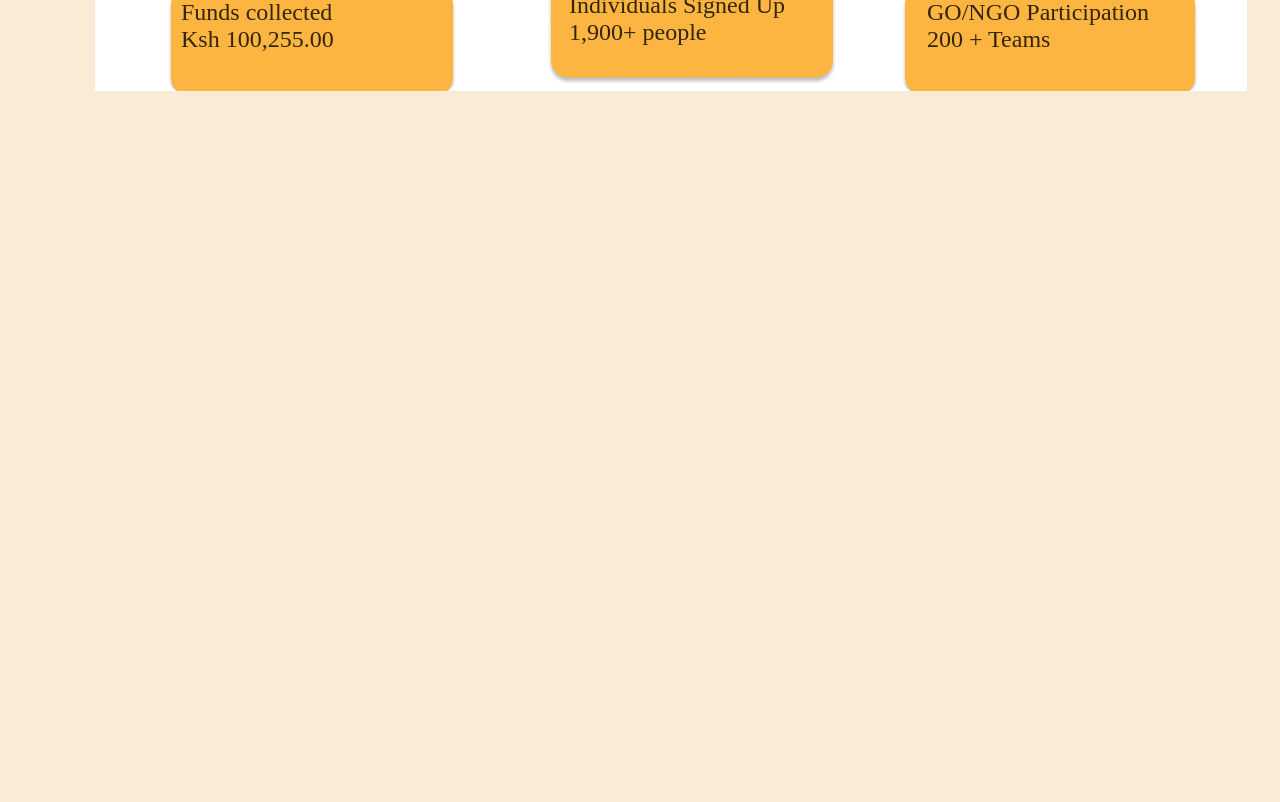
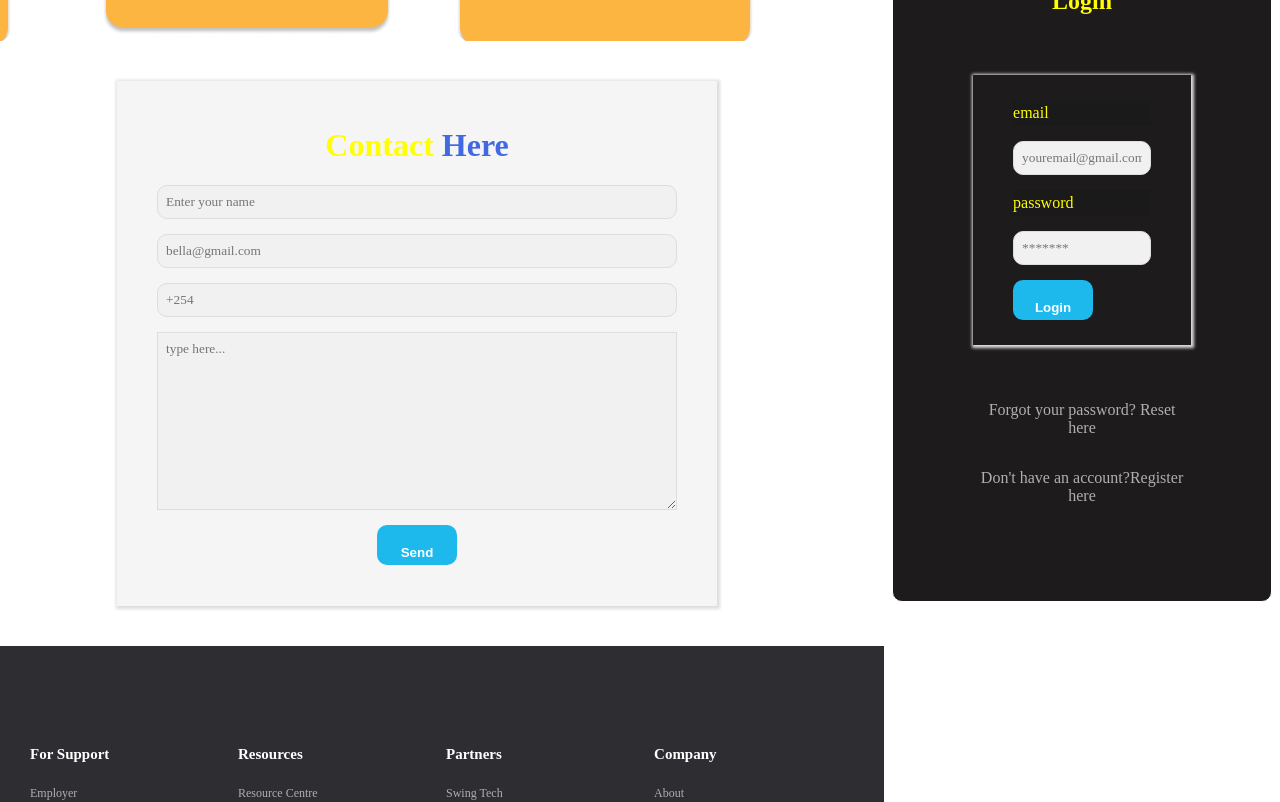
Before and after one commit to phase-5-children-s-home/childrens-home-app, a React (Create React App) app in the folder frontend/: page / in a window 1280 px wide. Shown: the part 760-1562 px from the top of the page. Before the commit the page ends 901 px from the top, so only its background shows below. Built offline with nearby package versions, Linux system fonts and the light colour scheme; a web font is replaced by a local one; what react-auth-kit would draw is missing.

Commit message:
styling the home

```diff
--- a/frontend/src/App.js
+++ b/frontend/src/App.js
@@ -10,6 +10,7 @@ import DonationForm from './components/DonationForm';
 import Homepage from './components/homepage';
 import Navbar from './components/Navbar';
 import Form from './components/Form';
+import Footer from './components/footer';
 
 function App() {
   const location = useLocation();
@@ -33,6 +34,7 @@ function App() {
           <Route path="/" element={< Homepage />} />
           <Route path="/form" element={<Form />} />
           <Route path="/donations" element={<DonationForm />} />
+          <Route path="/footer" element={<Footer />} />
         </Routes>
         {isLoginPage ? null : <Login/>||<Passwordreset/>}
       </div>
--- a/frontend/src/components/homepage.js
+++ b/frontend/src/components/homepage.js
@@ -4,6 +4,8 @@ import hug from './images/hug.png';
 import rectangle9 from './images/Rectangle 9.png';
 import rectangle10 from './images/Rectangle 10.png';
 import rectangle11 from './images/Rectangle 11.png';
+import Form from './Form';
+import Footer from './footer';
 
 
 const Homepage = (props) => {
@@ -99,6 +101,8 @@ const Homepage = (props) => {
 
       </div>
     </div>
+    <Form />
+    <Footer/>
     </div>
   );
 };
--- a/frontend/src/index.css
+++ b/frontend/src/index.css
@@ -3,7 +3,7 @@ body{
   margin: 0;
   padding: 0;
   font-family: "Poppins";
-  background-color: antiquewhite;
+  background-color: white;
 }
 
 *{
@@ -12,7 +12,7 @@ body{
 
 form{
   display: block;
-  background-color: aliceblue;
+  background-color: whitesmoke;
   box-shadow: 1px 1px 3px 2px #ddd;
   margin: 40px auto;
   max-width: 600px;
```
Also changed, not shown: frontend/src/components/Form.js (renamed from frontend/src/components/Form.jsx), frontend/src/components/footer.js (renamed from frontend/src/components/footer.jsx).
